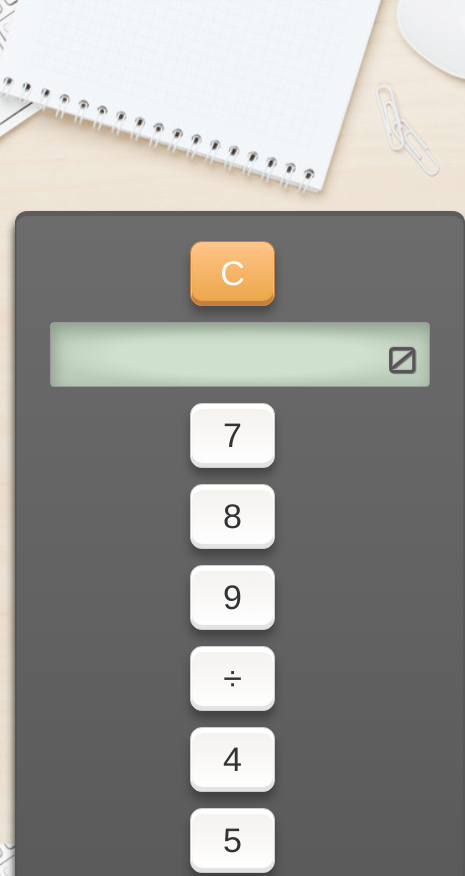
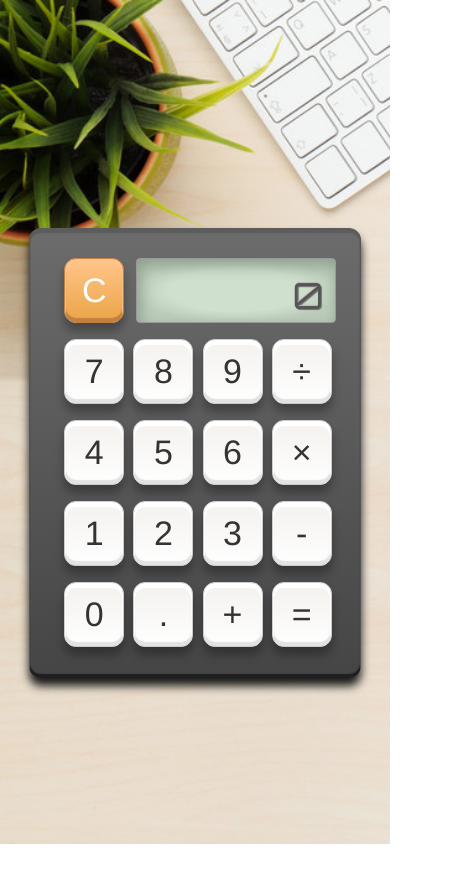
Before and after one commit to JaynieA/Weekend3_Calculator, a website: page public/index.html in a window 390 px wide. Shown: the top 876 px of the page, 465 px wide, since content can reach past the window. After the commit the page ends 844 px from the top, so only its background shows below. Drawn offline with Linux system fonts and the light colour scheme.

Commit message:
added responsive styling

```diff
--- a/public/index.html
+++ b/public/index.html
@@ -15,69 +15,69 @@
 <body>
   <div class="container">
     <div class="calculator text-center">
-      <div class="col-sm-12">
-        <div class="col-sm-3">
+      <div class="col-xs-12">
+        <div class="col-xs-3">
           <button type="button" name="button" class="btn btn-default btn-clear" id="clear">C</button>
         </div>
-        <div class="col-sm-9 display-long">
+        <div class="col-xs-9 display-long">
           <div class="text-display" id="display">
             <p class="display">0</p>
           </div>
         </div>
       </div>
-      <div class="col-sm-12">
-        <div class="col-sm-3">
+      <div class="col-xs-12">
+        <div class="col-xs-3">
           <button type="button" name="button" class="btn btn-default btn-num">7</button>
         </div>
-        <div class="col-sm-3">
+        <div class="col-xs-3">
           <button type="button" name="button" class="btn btn-default btn-num">8</button>
         </div>
-        <div class="col-sm-3">
+        <div class="col-xs-3">
           <button type="button" name="button" class="btn btn-default btn-num">9</button>
         </div>
-        <div class="col-sm-3">
+        <div class="col-xs-3">
           <button type="button" name="button" class="btn btn-default btn-type">&divide;</button>
         </div>
       </div>
-      <div class="col-sm-12">
-        <div class="col-sm-3">
+      <div class="col-xs-12">
+        <div class="col-xs-3">
           <button type="button" name="button" class="btn btn-default btn-num">4</button>
         </div>
-        <div class="col-sm-3">
+        <div class="col-xs-3">
           <button type="button" name="button" class="btn btn-default btn-num">5</button>
         </div>
-        <div class="col-sm-3">
+        <div class="col-xs-3">
           <button type="button" name="button" class="btn btn-default btn-num">6</button>
         </div>
-        <div class="col-sm-3">
+        <div class="col-xs-3">
           <button type="button" name="button" class="btn btn-default btn-type">&times;</button>
         </div>
       </div>
-      <div class="col-sm-12">
-        <div class="col-sm-3">
+      <div class="col-xs-12">
+        <div class="col-xs-3">
           <button type="button" name="button" class="btn btn-default btn-num">1</button>
         </div>
-        <div class="col-sm-3">
+        <div class="col-xs-3">
           <button type="button" name="button" class="btn btn-default btn-num">2</button>
         </div>
-        <div class="col-sm-3">
+        <div class="col-xs-3">
           <button type="button" name="button" class="btn btn-default btn-num">3</button>
         </div>
-        <div class="col-sm-3">
+        <div class="col-xs-3">
           <button type="button" name="button" class="btn btn-default btn-type">-</button>
         </div>
       </div>
-      <div class="col-sm-12">
-        <div class="col-sm-3">
+      <div class="col-xs-12">
+        <div class="col-xs-3">
           <button type="button" name="button" class="btn btn-default btn-num">0</button>
         </div>
-        <div class="col-sm-3">
+        <div class="col-xs-3">
           <button type="button" name="button" class="btn btn-default btn-decimal">.</button>
         </div>
-        <div class="col-sm-3">
+        <div class="col-xs-3">
           <button type="button" name="button" class="btn btn-default btn-type">+</button>
         </div>
-        <div class="col-sm-3">
+        <div class="col-xs-3">
           <button type="button" name="button" class="btn btn-default" id="submit">=</button>
         </div>
       </div>
--- a/public/js/client.js
+++ b/public/js/client.js
@@ -20,7 +20,6 @@ var getInputNumbers = function(object, property, number) {
   if (logs) console.log('in createInputNumber');
   if (object[property] === undefined) {
     object[property] = number;
-    // $('#display').html('<p class="text-center display">' + object[property] + '</p>');
     displayResult(object[property]);
   } else {
     object[property] = object[property] + number;
@@ -52,7 +51,13 @@ var init = function() {
   }); // end .btn-num onclick
   $('.btn-type').on('click', function() {
     operation.type = $(this).text();
-    // if (logs) console.log('opeartion after .btn-type', operation);
+    //replace special html characters with recognized js operators
+    if (operation.type === '÷') {
+      operation.type = '/';
+    } else if ( operation.type === '×') {
+      operation.type = 'x';
+    }
+    if (logs) console.log('opeartion after .btn-type', operation);
   }); // end .btn-type onclick
   $('.btn-decimal').on('click', function() {
     if (operation.type === undefined) {
--- a/public/stylesheets/scss/_settings.scss
+++ b/public/stylesheets/scss/_settings.scss
@@ -42,7 +42,7 @@ $backgroundImg: '../../images/desktop.png';
     box-shadow: 0 8px 10px 0 $one, inset 0 4px 1px 1px $two, inset 0 -3px 1px 1px $three;
 }
 @mixin background-cover ($url){
-    background: url($url) no-repeat center center fixed; //
+    background: url($url) no-repeat top center fixed; //
     -webkit-background-size: cover;
     -moz-background-size: cover;
     -o-background-size: cover;
--- a/public/stylesheets/scss/style.scss
+++ b/public/stylesheets/scss/style.scss
@@ -1,19 +1,29 @@
-@import 'settings'; // GLOBAL
+@import 'settings';
+/* For Mobile Phones */
+// iPhone 5
 //GLOBALS
-body {
+html, body {
     @include background-cover($backgroundImg);
+    background-position: left;
 }
 h1 {
     margin-bottom: 20px;
 }
 //CALCULATOR
 .calculator {
+    .col-xs-12 {
+        &:first-of-type {
+            padding-right: 5px;
+        }
+    }
     background-color: $background-color;
     @include linear-gradient(lighten($background-color, 10%), darken($background-color, 5%));
     @include box-shadow(#1A1A1A, #5C5C5C, #1F1F1F);
     min-height: 450px;
-    width: 450px;
-    margin: 25vh auto;
+    // width: 450px;
+    width: 85vw;
+    // margin: 32vh auto 30px auto;
+    margin: 15vh auto 30px auto;
     border-radius: 12px;
     padding: 22px 20px 20px 5px;
     .display-long {
@@ -43,7 +53,7 @@ h1 {
     //BUTTONS
     .btn-default {
         min-height: 65px;
-        min-width: 85px;
+        min-width: 50px;
         margin: 8px auto;
         border-radius: 12px;
         font-size: 34px;
@@ -70,3 +80,59 @@ h1 {
         }
     }
 }
+//iPhone 6
+@media only screen and (min-width: 360px) {
+    //CALCUATOR
+    .calculator {
+        margin-top: 27vh;
+        .btn-default {
+            min-width: 60px;
+        }
+    }
+}
+//iPhone 6 Plus
+@media only screen and (min-width: 411px) {
+    //GLOBAL
+    html, body {
+        background-position: left;
+    }
+    //CALCULATOR
+    .calculator {
+        width: 85vw;
+        margin-top: 30vh;
+        .col-xs-12 {
+            &:first-of-type {
+                padding-right: 15px;
+            }
+        }
+        //BUTTONS
+        .btn-default {
+            min-width: 60px;
+        }
+    }
+}
+//iPhone 6 Plus
+@media only screen and (min-width: 492px) {
+    html, body {
+        background-position: top;
+    }
+    .calculator {
+        margin-top: 32vh;
+        width: 450px;
+        .btn-default {
+            min-width: 85px;
+        }
+    }
+}
+//Ipad
+@media only screen and (min-width: 767px) {
+    html, body {
+        background-position: left;
+    }
+}
+/* Desktop */
+@media only screen and (min-width: 1000px){
+    html, body {
+        background-position: top;
+    }
+}
```
Also changed, not shown: README.md, public/stylesheets/css/style.css, 1 other file.
